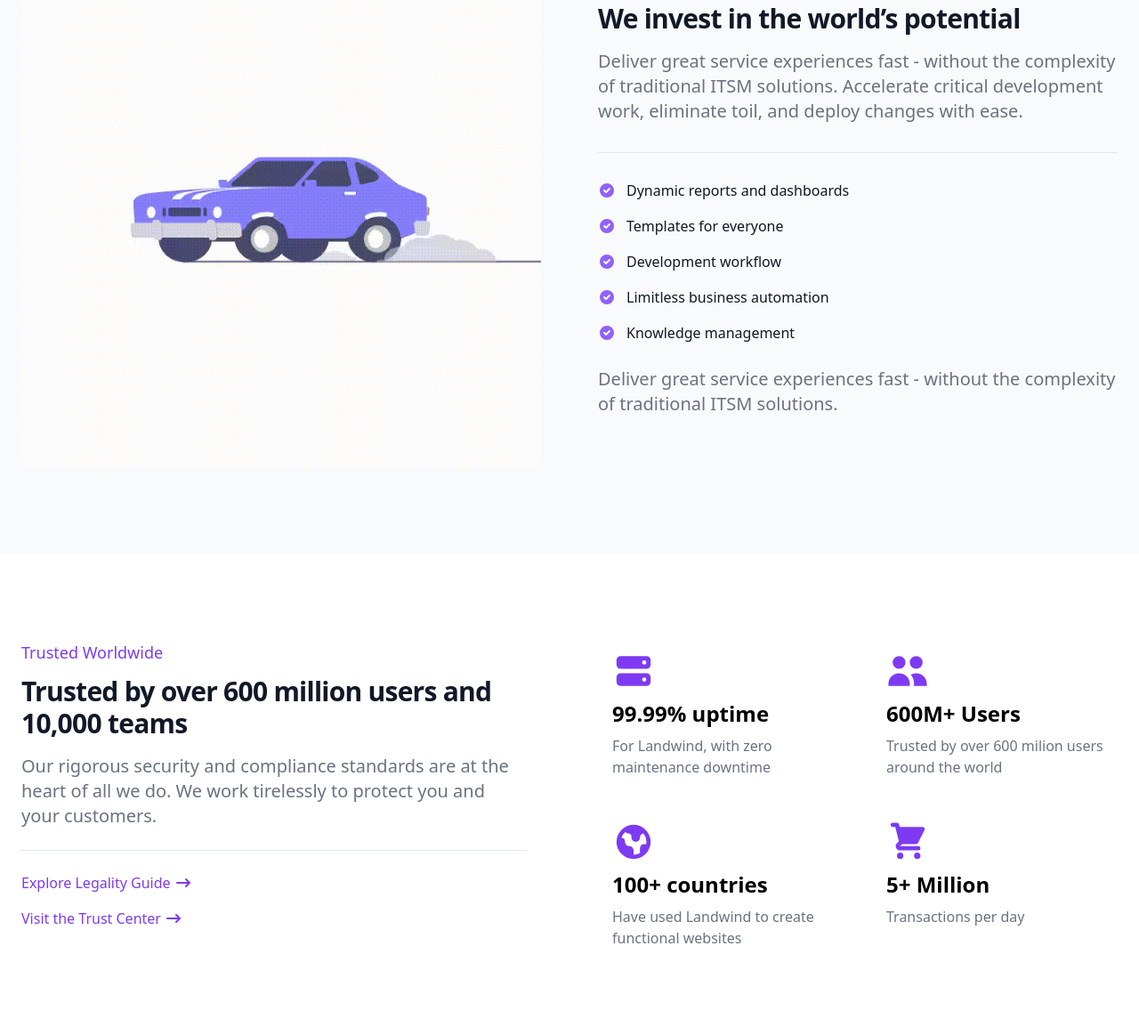
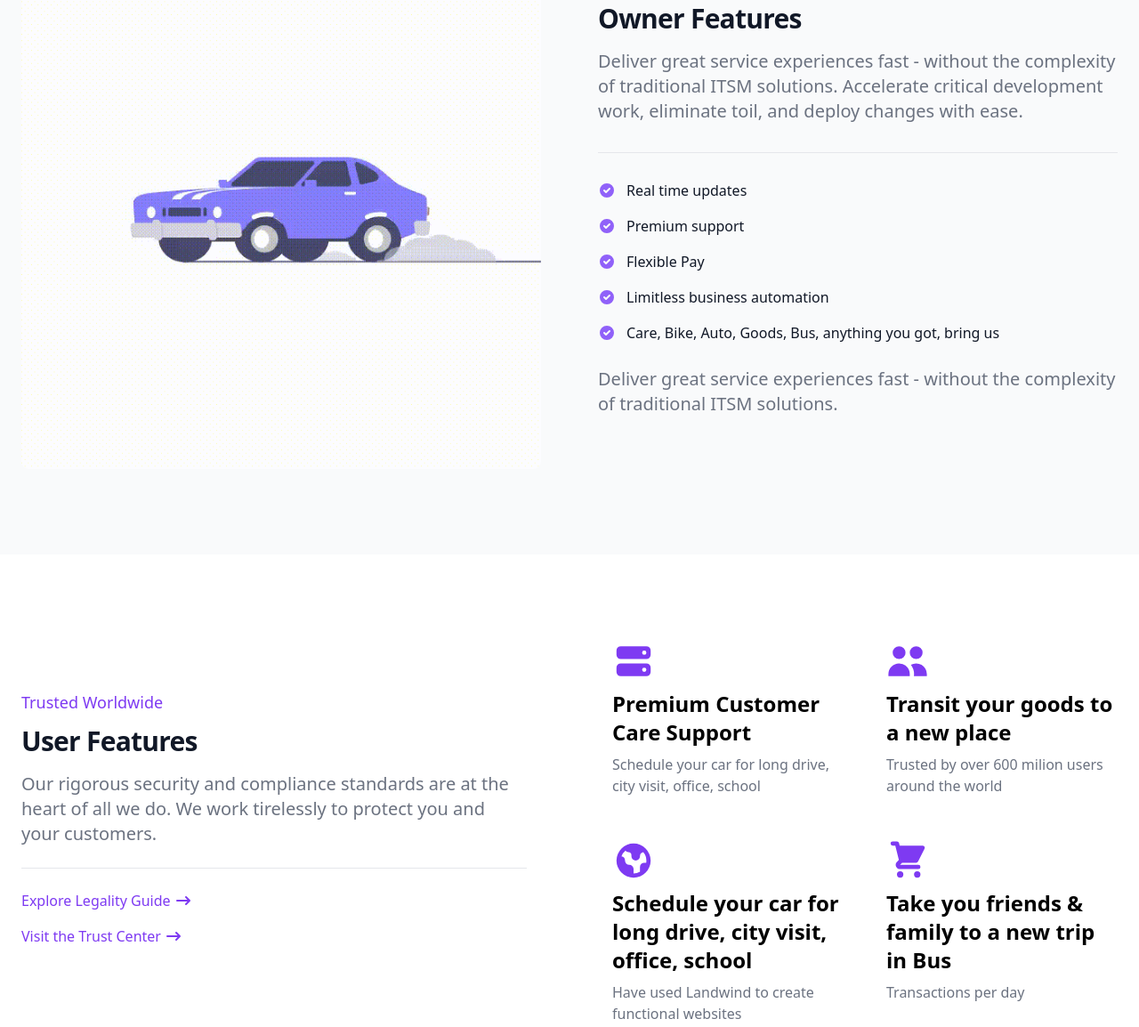
Before and after one commit to Elizah550/Ikan-carz, a website: page index.html in a window 1280 px wide. Shown: the part 1389-2543 px from the top of the page at 89% size. Drawn offline with nearby package versions, Linux system fonts and the light colour scheme.

Commit message:
Commented_5

```diff
--- a/index.html
+++ b/index.html
@@ -238,24 +238,24 @@ h1 {
             <div class="items-center gap-8 lg:grid lg:grid-cols-2 xl:gap-16">
                 <img class="hidden w-full mb-4 rounded-lg lg:mb-0 lg:flex" src="./images/Car.gif" alt="feature image 2">
                 <div class="text-gray-500 sm:text-lg dark:text-gray-400">
-                    <h2 class="mb-4 text-3xl font-extrabold tracking-tight text-gray-900 dark:text-white">We invest in the world’s potential</h2>
+                    <h2 class="mb-4 text-3xl font-extrabold tracking-tight text-gray-900 dark:text-white">Owner Features</h2>
                     <p class="mb-8 font-light lg:text-xl">Deliver great service experiences fast - without the complexity of traditional ITSM solutions. Accelerate critical development work, eliminate toil, and deploy changes with ease.</p>
                     <!-- List -->
                     <ul role="list" class="pt-8 space-y-5 border-t border-gray-200 my-7 dark:border-gray-700">
                         <li class="flex space-x-3">
                             <!-- Icon -->
                             <svg class="flex-shrink-0 w-5 h-5 text-purple-500 dark:text-purple-400" fill="currentColor" viewBox="0 0 20 20" xmlns="http://www.w3.org/2000/svg"><path fill-rule="evenodd" d="M10 18a8 8 0 100-16 8 8 0 000 16zm3.707-9.293a1 1 0 00-1.414-1.414L9 10.586 7.707 9.293a1 1 0 00-1.414 1.414l2 2a1 1 0 001.414 0l4-4z" clip-rule="evenodd"></path></svg>
-                            <span class="text-base font-medium leading-tight text-gray-900 dark:text-white">Dynamic reports and dashboards</span>
+                            <span class="text-base font-medium leading-tight text-gray-900 dark:text-white">Real time updates</span>
                         </li>
                         <li class="flex space-x-3">
                             <!-- Icon -->
                             <svg class="flex-shrink-0 w-5 h-5 text-purple-500 dark:text-purple-400" fill="currentColor" viewBox="0 0 20 20" xmlns="http://www.w3.org/2000/svg"><path fill-rule="evenodd" d="M10 18a8 8 0 100-16 8 8 0 000 16zm3.707-9.293a1 1 0 00-1.414-1.414L9 10.586 7.707 9.293a1 1 0 00-1.414 1.414l2 2a1 1 0 001.414 0l4-4z" clip-rule="evenodd"></path></svg>
-                            <span class="text-base font-medium leading-tight text-gray-900 dark:text-white">Templates for everyone</span>
+                            <span class="text-base font-medium leading-tight text-gray-900 dark:text-white">Premium support</span>
                         </li>
                         <li class="flex space-x-3">
                             <!-- Icon -->
                              <svg class="flex-shrink-0 w-5 h-5 text-purple-500 dark:text-purple-400" fill="currentColor" viewBox="0 0 20 20" xmlns="http://www.w3.org/2000/svg"><path fill-rule="evenodd" d="M10 18a8 8 0 100-16 8 8 0 000 16zm3.707-9.293a1 1 0 00-1.414-1.414L9 10.586 7.707 9.293a1 1 0 00-1.414 1.414l2 2a1 1 0 001.414 0l4-4z" clip-rule="evenodd"></path></svg>
-                            <span class="text-base font-medium leading-tight text-gray-900 dark:text-white">Development workflow</span>
+                            <span class="text-base font-medium leading-tight text-gray-900 dark:text-white">Flexible Pay</span>
                         </li>
                         <li class="flex space-x-3">
                             <!-- Icon -->
@@ -265,7 +265,7 @@ h1 {
                         <li class="flex space-x-3">
                             <!-- Icon -->
                             <svg class="flex-shrink-0 w-5 h-5 text-purple-500 dark:text-purple-400" fill="currentColor" viewBox="0 0 20 20" xmlns="http://www.w3.org/2000/svg"><path fill-rule="evenodd" d="M10 18a8 8 0 100-16 8 8 0 000 16zm3.707-9.293a1 1 0 00-1.414-1.414L9 10.586 7.707 9.293a1 1 0 00-1.414 1.414l2 2a1 1 0 001.414 0l4-4z" clip-rule="evenodd"></path></svg>
-                            <span class="text-base font-medium leading-tight text-gray-900 dark:text-white">Knowledge management</span>
+                            <span class="text-base font-medium leading-tight text-gray-900 dark:text-white">Care, Bike, Auto, Goods, Bus, anything you got, bring us</span>
                         </li>
                     </ul>
                     <p class="font-light lg:text-xl">Deliver great service experiences fast - without the complexity of traditional ITSM solutions.</p>
@@ -279,7 +279,7 @@ h1 {
         <div class="items-center max-w-screen-xl px-4 py-8 mx-auto lg:grid lg:grid-cols-4 lg:gap-16 xl:gap-24 lg:py-24 lg:px-6">
             <div class="col-span-2 mb-8">
                 <p class="text-lg font-medium text-purple-600 dark:text-purple-500">Trusted Worldwide</p>
-                <h2 class="mt-3 mb-4 text-3xl font-extrabold tracking-tight text-gray-900 md:text-3xl dark:text-white">Trusted by over 600 million users and 10,000 teams</h2>
+                <h2 class="mt-3 mb-4 text-3xl font-extrabold tracking-tight text-gray-900 md:text-3xl dark:text-white">User Features</h2>
                 <p class="font-light text-gray-500 sm:text-xl dark:text-gray-400">Our rigorous security and compliance standards are at the heart of all we do. We work tirelessly to protect you and your customers.</p>
                 <div class="pt-6 mt-6 space-y-4 border-t border-gray-200 dark:border-gray-700">
                     <div>
@@ -299,22 +299,22 @@ h1 {
             <div class="col-span-2 space-y-8 md:grid md:grid-cols-2 md:gap-12 md:space-y-0">
                 <div>
                     <svg class="w-10 h-10 mb-2 text-purple-600 md:w-12 md:h-12 dark:text-purple-500" fill="currentColor" viewBox="0 0 20 20" xmlns="http://www.w3.org/2000/svg"><path fill-rule="evenodd" d="M2 5a2 2 0 012-2h12a2 2 0 012 2v2a2 2 0 01-2 2H4a2 2 0 01-2-2V5zm14 1a1 1 0 11-2 0 1 1 0 012 0zM2 13a2 2 0 012-2h12a2 2 0 012 2v2a2 2 0 01-2 2H4a2 2 0 01-2-2v-2zm14 1a1 1 0 11-2 0 1 1 0 012 0z" clip-rule="evenodd"></path></svg>
-                    <h3 class="mb-2 text-2xl font-bold dark:text-white">99.99% uptime</h3>
-                    <p class="font-light text-gray-500 dark:text-gray-400">For Landwind, with zero maintenance downtime</p>
+                    <h3 class="mb-2 text-2xl font-bold dark:text-white">Premium Customer Care Support</h3>
+                    <p class="font-light text-gray-500 dark:text-gray-400">Schedule your car for long drive, city visit, office, school</p>
                 </div>
                 <div>
                     <svg class="w-10 h-10 mb-2 text-purple-600 md:w-12 md:h-12 dark:text-purple-500" fill="currentColor" viewBox="0 0 20 20" xmlns="http://www.w3.org/2000/svg"><path d="M9 6a3 3 0 11-6 0 3 3 0 016 0zM17 6a3 3 0 11-6 0 3 3 0 016 0zM12.93 17c.046-.327.07-.66.07-1a6.97 6.97 0 00-1.5-4.33A5 5 0 0119 16v1h-6.07zM6 11a5 5 0 015 5v1H1v-1a5 5 0 015-5z"></path></svg>
-                    <h3 class="mb-2 text-2xl font-bold dark:text-white">600M+ Users</h3>
+                    <h3 class="mb-2 text-2xl font-bold dark:text-white">Transit your goods to a new place</h3>
                     <p class="font-light text-gray-500 dark:text-gray-400">Trusted by over 600 milion users around the world</p>
                 </div>
                 <div>
                     <svg class="w-10 h-10 mb-2 text-purple-600 md:w-12 md:h-12 dark:text-purple-500" fill="currentColor" viewBox="0 0 20 20" xmlns="http://www.w3.org/2000/svg"><path fill-rule="evenodd" d="M10 18a8 8 0 100-16 8 8 0 000 16zM4.332 8.027a6.012 6.012 0 011.912-2.706C6.512 5.73 6.974 6 7.5 6A1.5 1.5 0 019 7.5V8a2 2 0 004 0 2 2 0 011.523-1.943A5.977 5.977 0 0116 10c0 .34-.028.675-.083 1H15a2 2 0 00-2 2v2.197A5.973 5.973 0 0110 16v-2a2 2 0 00-2-2 2 2 0 01-2-2 2 2 0 00-1.668-1.973z" clip-rule="evenodd"></path></svg>
-                    <h3 class="mb-2 text-2xl font-bold dark:text-white">100+ countries</h3>
+                    <h3 class="mb-2 text-2xl font-bold dark:text-white">Schedule your car for long drive, city visit, office, school</h3>
                     <p class="font-light text-gray-500 dark:text-gray-400">Have used Landwind to create functional websites</p>
                 </div>
                 <div>
                     <svg class="w-10 h-10 mb-2 text-purple-600 md:w-12 md:h-12 dark:text-purple-500" fill="currentColor" viewBox="0 0 20 20" xmlns="http://www.w3.org/2000/svg"><path d="M3 1a1 1 0 000 2h1.22l.305 1.222a.997.997 0 00.01.042l1.358 5.43-.893.892C3.74 11.846 4.632 14 6.414 14H15a1 1 0 000-2H6.414l1-1H14a1 1 0 00.894-.553l3-6A1 1 0 0017 3H6.28l-.31-1.243A1 1 0 005 1H3zM16 16.5a1.5 1.5 0 11-3 0 1.5 1.5 0 013 0zM6.5 18a1.5 1.5 0 100-3 1.5 1.5 0 000 3z"></path></svg>
-                    <h3 class="mb-2 text-2xl font-bold dark:text-white">5+ Million</h3>
+                    <h3 class="mb-2 text-2xl font-bold dark:text-white">Take you friends & family to a new trip in Bus</h3>
                     <p class="font-light text-gray-500 dark:text-gray-400">Transactions per day</p>
                 </div>
             </div>
```
